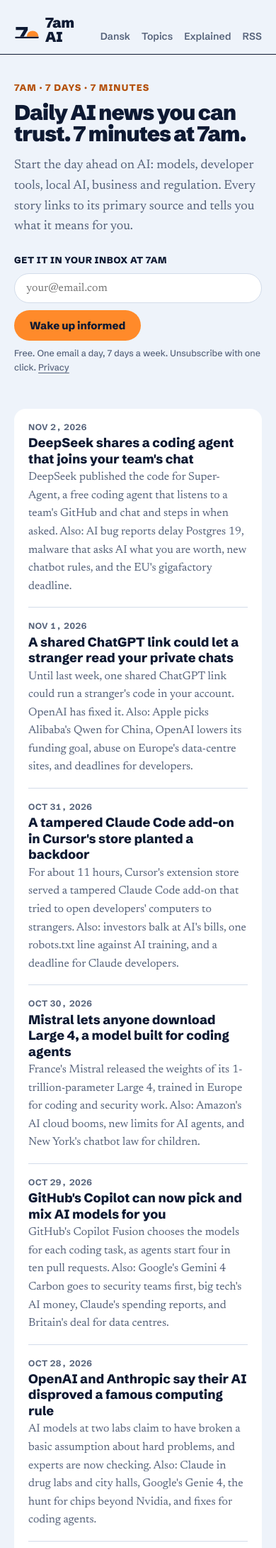
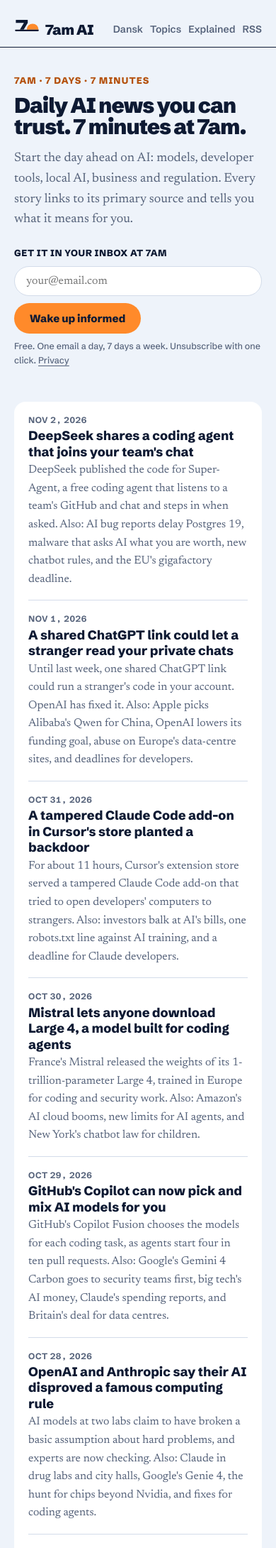
Before and after one commit to Repzei/7amai, a Jekyll site: the page built from index.html, in a window 390 px wide. Shown: the top 2181 px of the page at 71% size. Built offline with Jekyll 4.4.1, drawn with Linux system fonts in a browser that asks for light colours.

Commit message:
Menu: logoet brydes ikke over to linjer på telefon med Emner-linket
Co-Authored-By: Claude Opus 5.5 <noreply@anthropic.com>

```diff
--- a/assets/style.css
+++ b/assets/style.css
@@ -45,6 +45,12 @@ h1, h2, h3 { font-family: var(--font-news); line-height: 1.12; text-wrap: balanc
 .logo .mark { width: 36px; height: 30px; flex: none; }
 .logo:hover { color: var(--ink); }
 .head-nav { display: flex; gap: 16px; }
+.logo { white-space: nowrap; flex: none; }
+@media (max-width: 420px) {
+  .site-head { gap: 8px; }
+  .head-nav { gap: 10px; }
+  .head-link { font-size: 13px; }
+}
 .head-link { color: var(--mist); font-family: var(--font-news); font-size: 14px; font-weight: 600; text-decoration: none; }
 .site-foot { padding-block: 40px 56px; color: var(--mist); font-family: var(--font-news); font-size: 13px; border-top: 1px solid var(--line); margin-top: 64px; }
 
```
